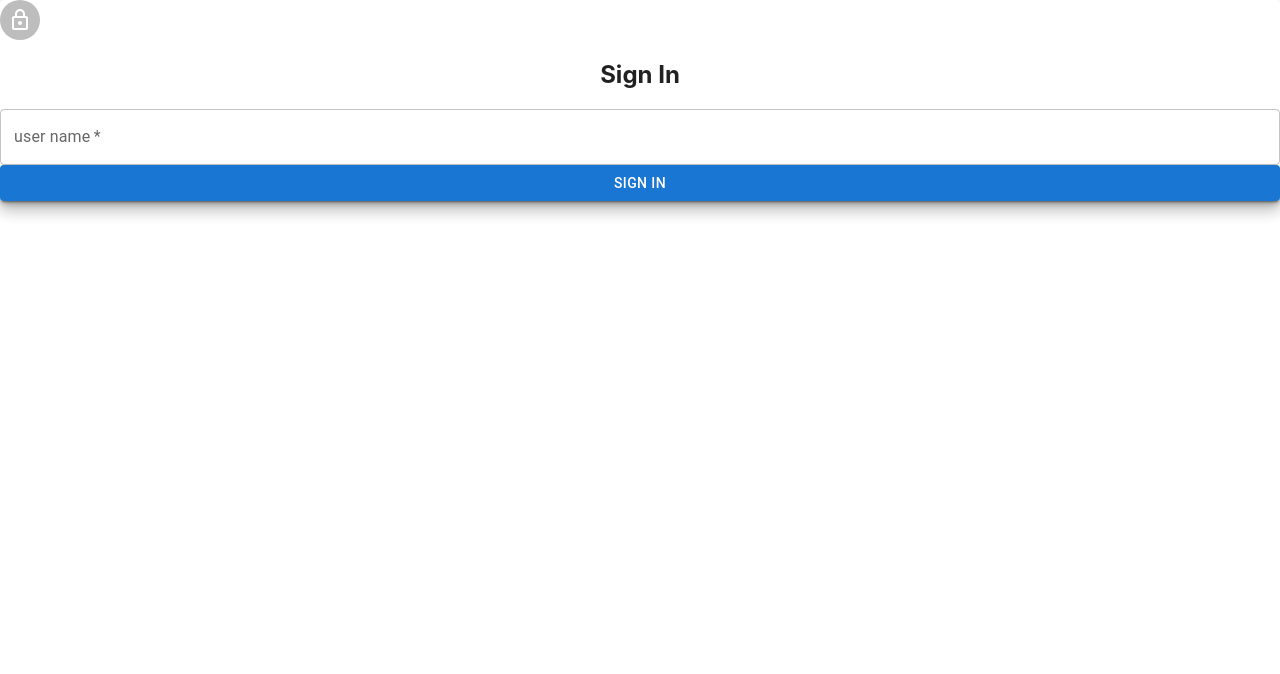
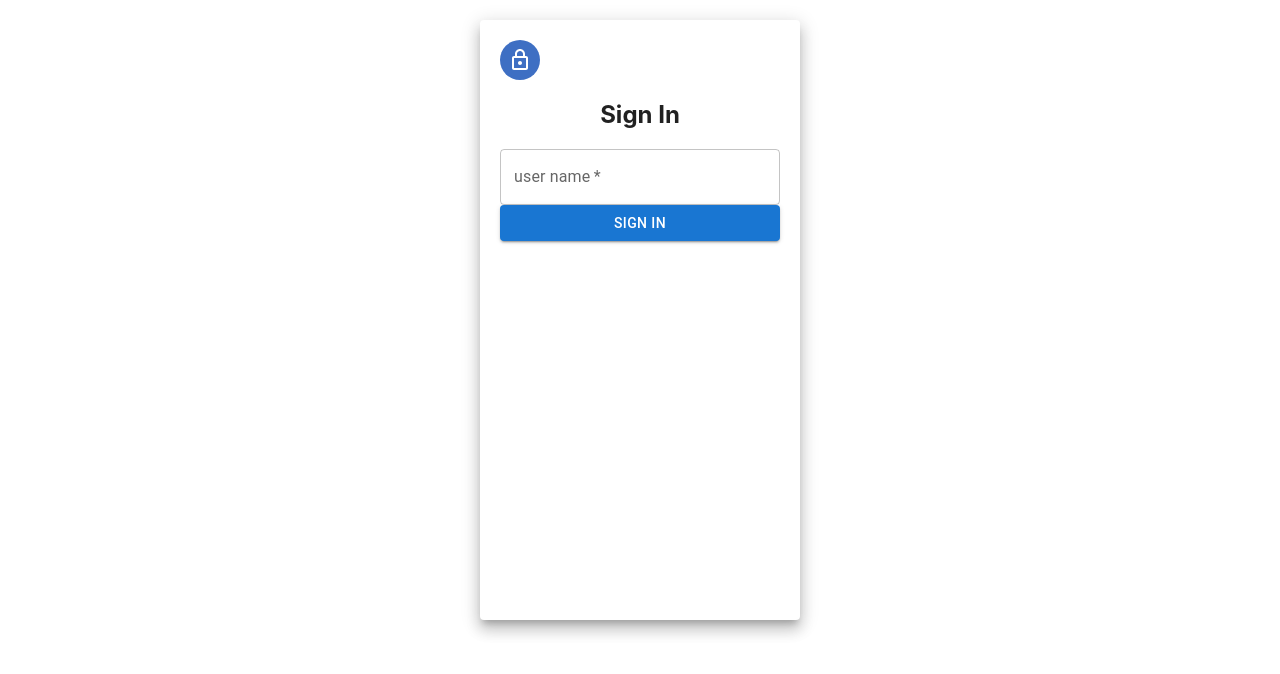
Before and after one commit to fcodelabs/training-web, a React (Create React App) app: page / in a window 1280 px wide. Shown: the top 674 px of the page. Built offline with nearby package versions, Linux system fonts and the light colour scheme.

Commit message:
styles for icon and card

```diff
--- a/src/components/SignIn.tsx
+++ b/src/components/SignIn.tsx
@@ -4,11 +4,22 @@ import LockOutlinedIcon from '@mui/icons-material/LockOutlined';
 
 const SignIn = () => {
 
+    const paperStyle={
+        padding:20,
+        height:"70vh",
+        width:280,
+        margin:"20px auto"
+    }
+
+    const avatarStyle={
+        backgroundColor:"#3e6fc3"
+    }
+
     return(
         <Grid>
-            <Paper elevation={10}>
+            <Paper elevation={10} style={paperStyle}>
                 <Grid>
-                    <Avatar><LockOutlinedIcon/></Avatar>
+                    <Avatar style={avatarStyle}><LockOutlinedIcon/></Avatar>
                     <h2>Sign In</h2>
                 </Grid>
 
```
